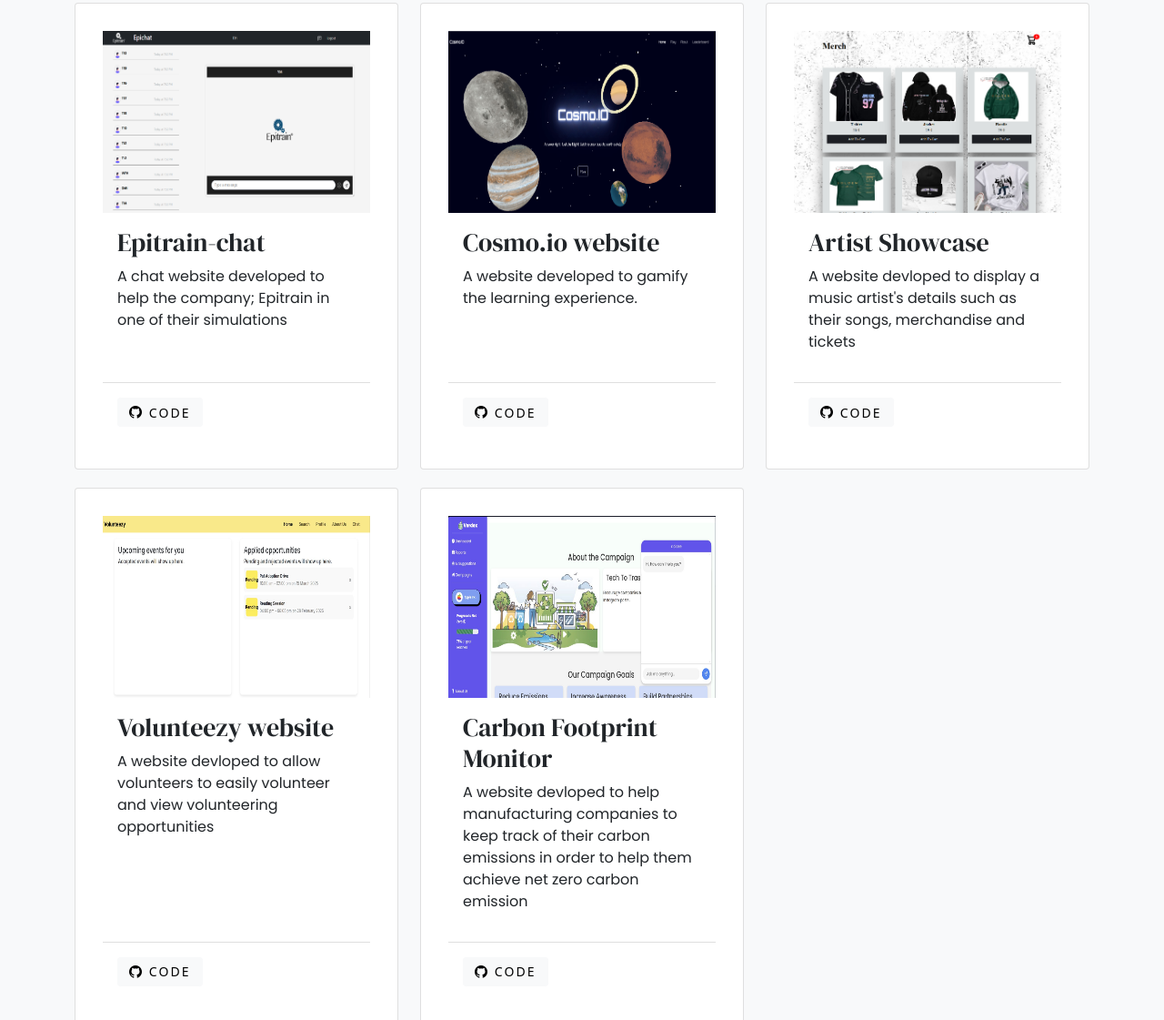
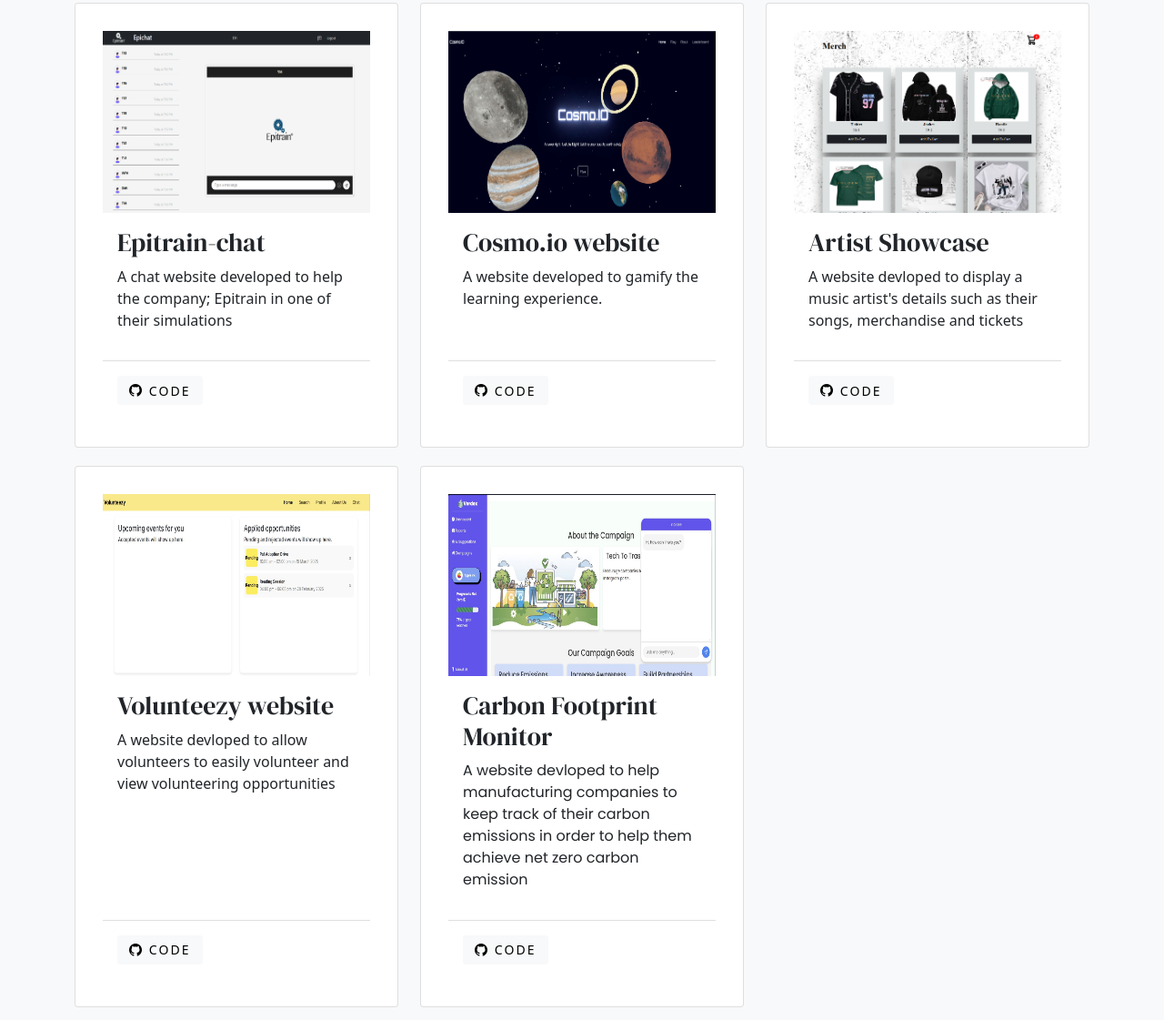
Before and after one commit to Toh-Yang-Yi/Toh-Yang-Yi.github.io, a plain HTML site: page index.html in a window 1280 px wide. Shown: the part 2507-3628 px from the top of the page at 91% size. Drawn offline with nearby package versions, Linux system fonts and the light colour scheme.

Commit message:
style: cahnged font

```diff
--- a/index.html
+++ b/index.html
@@ -174,7 +174,7 @@
             <div class='card-body'>
 
               <h3>Epitrain-chat</h3>
-              <p class='mb-3' style="font-family: poppins;">A chat website developed to help the company; Epitrain in one of their simulations</p>
+              <p class='mb-3'>A chat website developed to help the company; Epitrain in one of their simulations</p>
 
             </div>
             <div class='card-footer'>
@@ -191,7 +191,7 @@
             <div class='card-body'>
 
               <h3>Cosmo.io website</h3>
-              <p class='mb-3' style="font-family: poppins;">A website developed to gamify the learning experience. </p>
+              <p class='mb-3'>A website developed to gamify the learning experience. </p>
 
 
             </div>
@@ -209,7 +209,7 @@
             <div class='card-body'>
 
               <h3>Artist Showcase</h3>
-              <p class='mb-3' style="font-family: poppins;">A website devloped to display a music artist's details such as their songs, merchandise and tickets</p>
+              <p class='mb-3' >A website devloped to display a music artist's details such as their songs, merchandise and tickets</p>
 
             </div>
             <div class='card-footer'>
@@ -226,7 +226,7 @@
               <div class='card-body'>
 
                 <h3>Volunteezy website</h3>
-                <p class='mb-3' style="font-family: poppins;">A website devloped to allow volunteers to easily volunteer and view volunteering opportunities</p>
+                <p class='mb-3' >A website devloped to allow volunteers to easily volunteer and view volunteering opportunities</p>
 
               </div>
               <div class='card-footer'>
```
